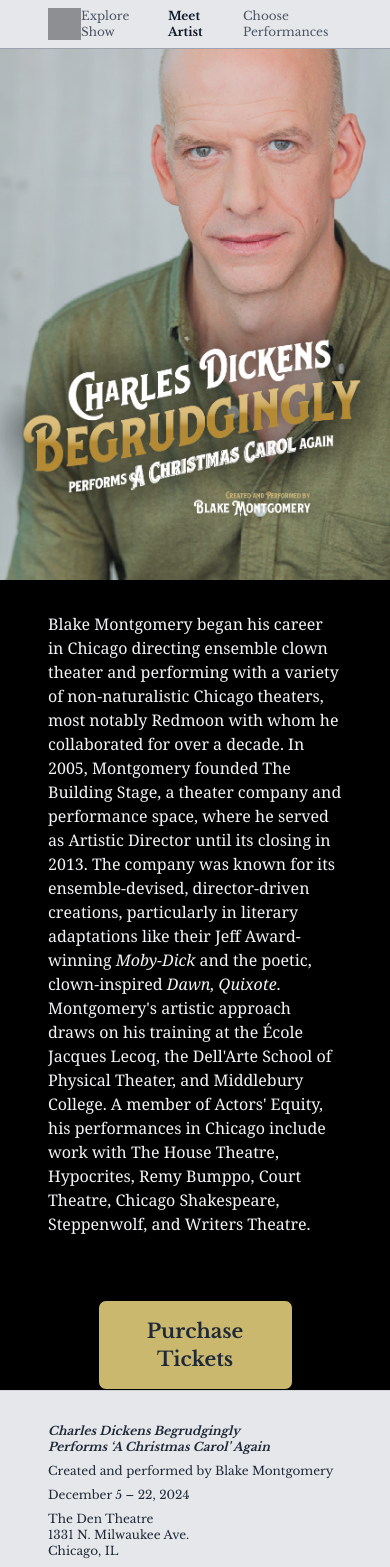
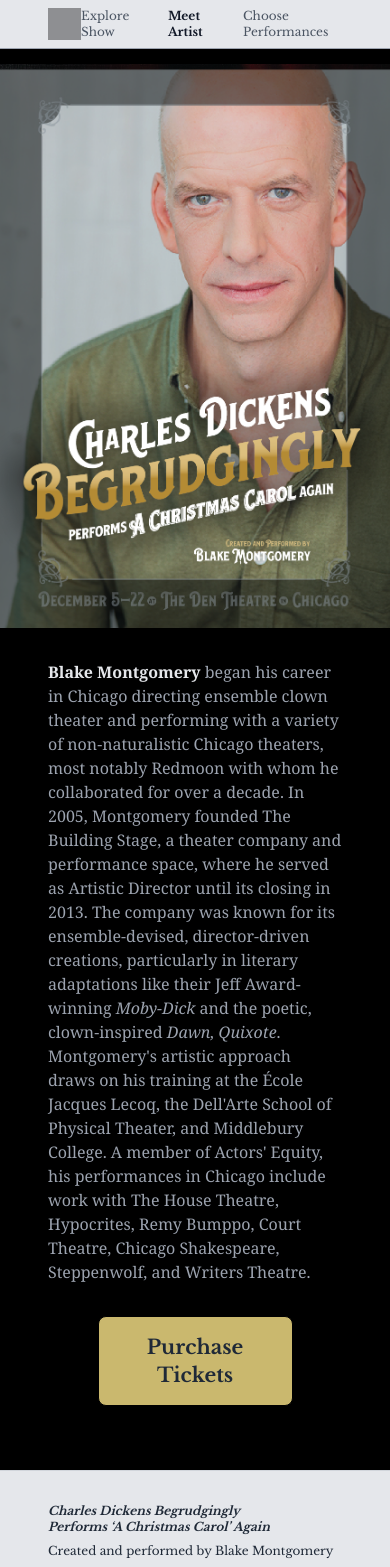
Before and after one commit to montblake/begrudgingly, a Next.js app: page /artist in a window 390 px wide. Shown: the top 1567 px of the page. Built offline with nearby package versions, Linux system fonts and the light colour scheme; grey boxes are pictures that could not be loaded.

Commit message:
Artist Page

```diff
--- a/app/artist/page.tsx
+++ b/app/artist/page.tsx
@@ -4,7 +4,6 @@ import Image from "next/image";
 import Footer from "../components/footer";
 import Nav from "../components/nav";
 import { useState, useEffect, useRef } from "react";
-import { motion } from "framer-motion";
 import BuyButton from "../components/buy_button";
 
 export default function Home() {
@@ -24,14 +23,15 @@ export default function Home() {
   }, []);
 
   return (
-    <main className="max-w-[1400px] min-h-screen flex flex-col justify-start items-start bg-black relative mx-auto">
+    <main className="max-w-[1400px] min-h-screen flex flex-col justify-start items-start bg-black relative mx-auto mt-10 sm:mt-12 landscape:mt-0">
       <Nav />
 
       <div
-        className="w-full relative mt-4 left-0 z-0 px-0 sm:px-20 md:px-28 lg:px-44 xl:px-48"
+        className="w-full landscape:h-fit flex flex-col bg-black landscape:flex-row landscape:justify-between landscape:items-start gap-0
+        mt-6 landscape:mt-12 landscape:overflow-scroll landscape:py-8 landscape:px-16 landscape:gap-16 "
         ref={layeredImagesRef}
       >
-        <div className="relative w-full max-w-[1200px] mx-auto overflow-hidden">
+        <div className="relative w-full max-w-[1200px] mx-auto overflow-hidden landscape:w-1/2 h-fit">
           <div className="relative w-full overflow-hidden">
             <Image
               src="/dickens_layers/layered_blake.png"
@@ -46,7 +46,7 @@ export default function Home() {
               isScrolled ? "opacity-100" : "opacity-20"
             }`}
           ></div>
-          {/* <Image
+          <Image
             src="/dickens_layers/layered_shadowbox.png"
             alt="Dickens 2024 Publicity Image"
             layout="fill"
@@ -54,13 +54,8 @@ export default function Home() {
             className={`transition-opacity duration-1000 ${
               isScrolled ? "opacity-0" : "opacity-100"
             }`}
-          /> */}
-          {/* <motion.div
-            initial={{ opacity: 0 }}
-            animate={{ opacity: 1 }}
-            transition={{ delay: 1, duration: 2 }}
-            className="absolute top-0 left-0 w-full h-full z-40"
-          >
+          />
+          <div className="absolute top-0 left-0 w-full h-full z-40">
             <Image
               src="/dickens_layers/layered_border.png"
               alt="Dickens 2024 Publicity Image"
@@ -79,60 +74,53 @@ export default function Home() {
                 isScrolled ? "opacity-0" : "opacity-100"
               }`}
             />
-          </motion.div> */}
-          <motion.div
-            initial={{ opacity: 0 }}
-            animate={{ opacity: 1 }}
-            transition={{ delay: 0.25, duration: 3 }}
-            className="absolute top-0 left-0 w-full h-full"
-          >
+          </div>
+          <div className="absolute top-0 left-0 w-full h-full">
             <Image
               src="/dickens_layers/layered_title_less_shadow.png"
               alt="Dickens 2024 Publicity Image"
               layout="fill"
               objectFit="contain"
             />
-          </motion.div>
-          <motion.div
-            initial={{ opacity: 0 }}
-            animate={{ opacity: 1 }}
-            transition={{ delay: 1, duration: 3 }}
-            className="absolute top-0 left-0 w-full h-full"
-          >
+          </div>
+          <div className="absolute top-0 left-0 w-full h-full">
             <Image
               src="/dickens_layers/layered_credits.png"
               alt="Dickens 2024 Publicity Image"
               layout="fill"
               objectFit="contain"
             />
-          </motion.div>
           </div>
         </div>
-      <div className="w-full flex flex-col bg-black">
-        <div className="w-full relative z-40 font-serif px-12 sm:px-24 md:px-32 lg:px-48 pb-16 sm:pb-24 md:pb-32 lg:pb-48 pt-8 sm:pt-12 md:pt-16 lg:pt-24 ">
-          <p className="text-gray-100 text-base sm:text-lg md:text-xl drop-shadow-lg">
-            Blake Montgomery began his career in Chicago directing ensemble
-            clown theater and performing with a variety of non-naturalistic
-            Chicago theaters, most notably Redmoon with whom he collaborated for
-            over a decade. In 2005, Montgomery founded The Building Stage, a
-            theater company and performance space, where he served as Artistic
-            Director until its closing in 2013. The company was known for its
+
+        <div className="w-full flex flex-col bg-black landscape:w-1/2">
+          <div className="w-full relative z-40 font-serif px-12 sm:px-24 md:px-32 lg:px-48 pb-8 sm:pb-12 md:pb-16 lg:pb-20 pt-8 sm:pt-12 md:pt-16 lg:pt-24 landscape:p-0 ">
+            <p className="text-gray-400 text-base sm:text-lg md:text-xl lg:text-2xl landscape:text-base">
+              <span className="font-bold text-gray-200">Blake Montgomery</span>{" "}
+              began his career in Chicago directing ensemble clown theater and
+              performing with a variety of non-naturalistic Chicago theaters,
+              most notably Redmoon with whom he collaborated for over a decade.
+              In 2005, Montgomery founded The Building Stage, a theater company
+              and performance space, where he served as Artistic Director until
+              its closing in 2013. The company was known for its
               ensemble-devised, director-driven creations, particularly in
               literary adaptations like their Jeff Award-winning{" "}
               <span className="italic">Moby-Dick</span> and the poetic,
               clown-inspired <span className="italic">Dawn, Quixote</span>.
               Montgomery&apos;s artistic approach draws on his training at the
-            École Jacques Lecoq, the Dell&apos;Arte School of Physical Theater,
-            and Middlebury College. A member of Actors&apos; Equity, his
-            performances in Chicago include work with The House Theatre,
+              École Jacques Lecoq, the Dell&apos;Arte School of Physical
+              Theater, and Middlebury College. A member of Actors&apos; Equity,
+              his performances in Chicago include work with The House Theatre,
               Hypocrites, Remy Bumppo, Court Theatre, Chicago Shakespeare,
               Steppenwolf, and Writers Theatre.
             </p>
           </div>
+          <div className="mb-16 sm:mb-20 md:mb-24 lg:mb-28 landscape:mt-12">
             <BuyButton />
-
+          </div>
+        </div>
+      </div>
       <Footer />
-      </div>
     </main>
   );
 }
--- a/app/components/intro_text.tsx
+++ b/app/components/intro_text.tsx
@@ -1,14 +1,14 @@
 export default function IntroText() {
   return (
     <div className="w-full h-auto">
-      <p className="text-base sm:text-lg md:text-xl lg:text-2xl landscape:text-base drop-shadow-lg">
+      <p className="text-base sm:text-lg md:text-xl lg:text-2xl landscape:text-base">
         This one-of-a-kind holiday production, which imagines a still-living
         Dickens forced to perform his famous{" "}
         <span className="italic">A Christmas Carol</span> for the 171st
         consecutive year, lovingly celebrates and skewers the famous author and
         our Christmas traditions.
       </p>
-      <p className="text-base sm:text-lg md:text-xl lg:text-2xl landscape:text-base drop-shadow-lg mt-4">
+      <p className="text-base sm:text-lg md:text-xl lg:text-2xl landscape:text-base mt-4">
         <span className="italic">Charles Dickens Begrudgingly...</span>{" "}
         originally charmed audiences during its Chicago debut at The Building
         Stage in December 2011 and 2012. Now, ten years after the closing of The
```
Lines whose indentation alone changed are shown as unchanged.
